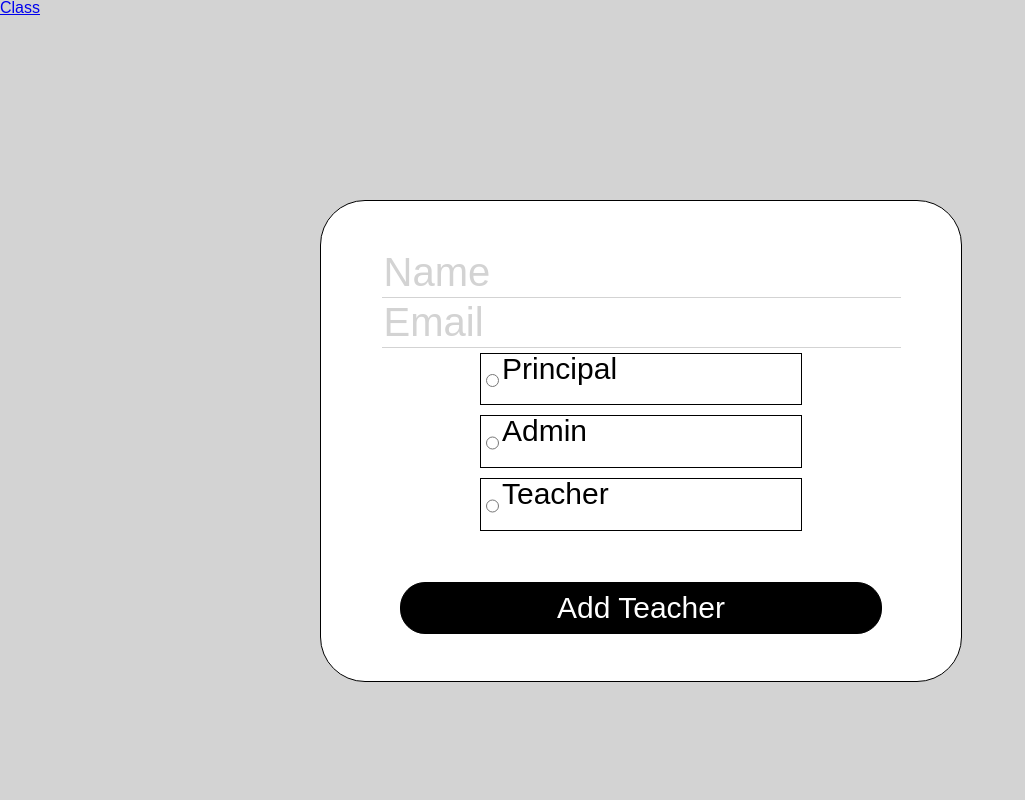
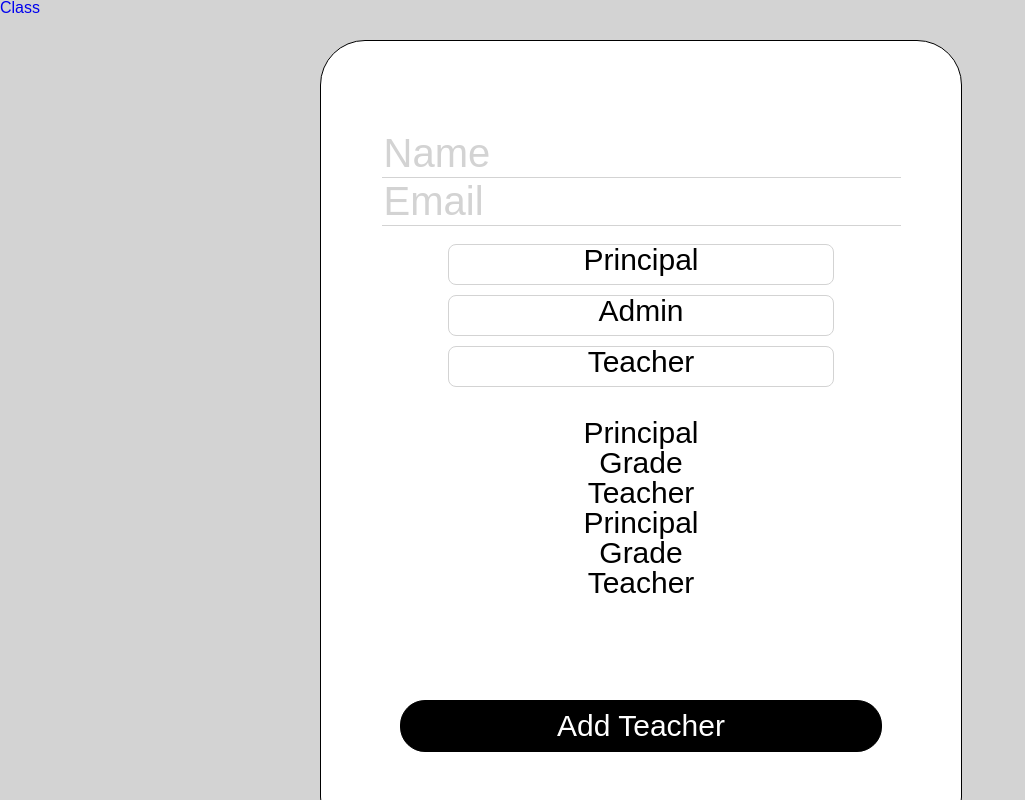
Before and after one commit to jsarge11/ui-testing, a plain HTML site: page modaltwo.html in a window 1280 px wide. Shown: the whole page, without its empty margins (0-1025 px from the left). Drawn offline with Linux system fonts and the light colour scheme; a web font is replaced by a local one.

Commit message:
background works

```diff
--- a/modal.css
+++ b/modal.css
@@ -5,14 +5,12 @@
     bottom: 0;
     right: 0;
     transition: all .5s ease;
-
 }
 .modal {
     position: fixed;
-    height: 60%;
     width: 50%;
     left: 25%;
-    top: 25%;
+    top: 5%;
     background: white;
     border: 1px solid black;
     overflow: none;
@@ -66,6 +64,10 @@
     color: black;
     transition: all .5s ease;
 }
+.modal-button:active {
+    background-color: black;
+    color: white;
+}
 .user-input {
     height: 25%;
     font-size: 40px;
@@ -85,28 +87,43 @@
     font-family: 'Thasadith', sans-serif;
 }
 .modal-radio {
+    margin: 2% 0;
     display: flex;
     flex-direction: column;
     justify-content: center;
     align-items: center;
 }
 .radio-item {
-    width: 50%;
+    width: 60%;
     display: flex;
     justify-content: space-between;
-    border: 1px solid black;
+    border: 1px solid lightgrey;
+    border-radius: 8px;
     margin: 5px;
     cursor: pointer;
 }
 label {
-    width: 50%;
-    text-align: left;
-    cursor: pointer;
-
-}
-#radio1, #radio2, #radio3 {
     cursor: pointer;
 }
-label :checked {
+label:hover {
+    background: #e2e2e2
+}
+input[type="radio"] {
+    display: none;
+}
+label p {
+    border-radius: 8px;
+    text-align: center;
+}
+
+input[type="radio"]:checked+p {
+    background-color: rgb(212, 212, 212);
+    transition: all .1s ease;
+}
+label:checked {
     background-color: green;
 }
+a {
+    text-decoration: none;
+    color: none;
+}
--- a/modaltwo.html
+++ b/modaltwo.html
@@ -30,6 +30,32 @@
                                 <p>Teacher</p>
                             </label>
                         </span>
+                        <span class="modal-radio">
+                            <label class="checkbox-item">
+                                <input type="radio" name="grade"/>
+                                <p>Principal</p>
+                            </label >
+                            <label class="checkbox-item">
+                                <input type="radio" name="grade"/>
+                                <p>Grade</p>
+                            </label>
+                            <label class="checkbox-item">
+                                <input type="radio" name="grade"/>
+                                <p>Teacher</p>
+                            </label>
+                            <label class="checkbox-item">
+                                <input type="radio" name="grade"/>
+                                <p>Principal</p>
+                            </label >
+                            <label class="checkbox-item">
+                                <input type="radio" name="grade"/>
+                                <p>Grade</p>
+                            </label>
+                            <label class="checkbox-item">
+                                <input type="radio" name="grade"/>
+                                <p>Teacher</p>
+                            </label>
+                        </span>
                          <!--
 
 
```
